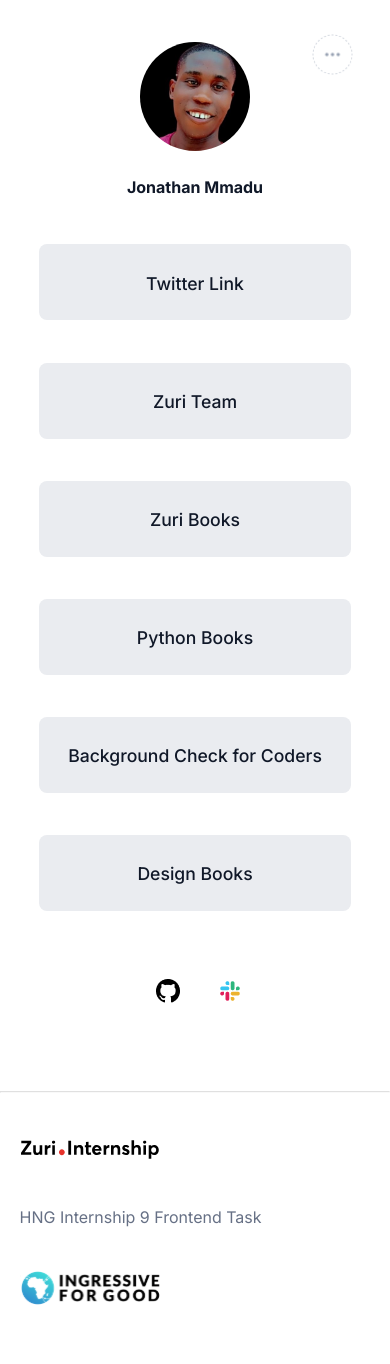
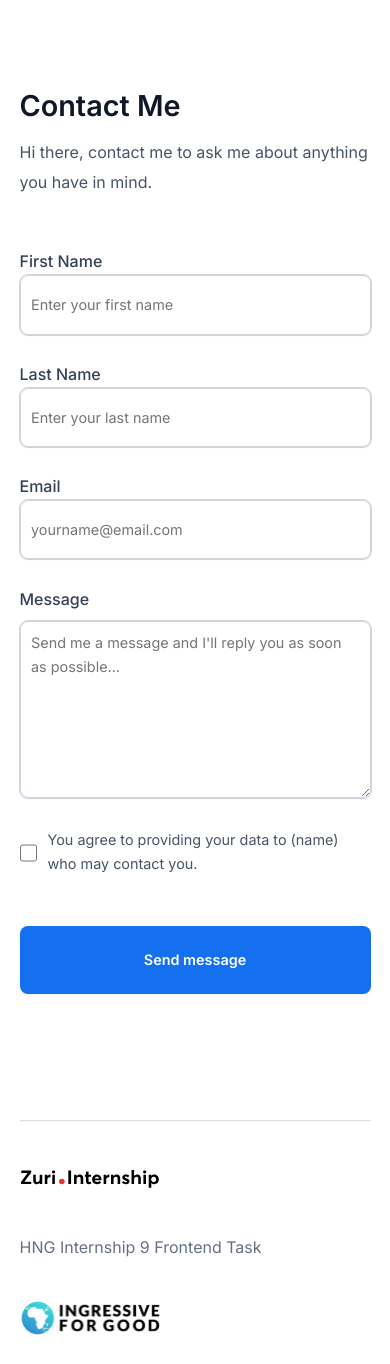
Before and after one commit to Jozz77/Linktree--HNG, a React (Create React App) app in the folder linktree/: page /contact in a window 390 px wide. Before the commit the page ends 1335 px from the top, so only its background shows below. Built offline with nearby package versions, Linux system fonts and the light colour scheme.

Commit message:
Feature: Contact button and a Contact Page which has a contact form

```diff
--- a/linktree/package.json
+++ b/linktree/package.json
@@ -9,6 +9,7 @@
     "@testing-library/user-event": "^13.5.0",
     "react": "^18.2.0",
     "react-dom": "^18.2.0",
+    "react-router-dom": "^6.4.3",
     "react-scripts": "5.0.1",
     "web-vitals": "^2.1.4"
   },
--- a/linktree/src/App.css
+++ b/linktree/src/App.css
@@ -84,9 +84,10 @@ background-color: var(--hover-color);
   text-align: center;
   width: 10%;
 }
-.linktree hr{
+hr{
   color: var(--footer-text);
   opacity: 0.3;
+  margin: 0 5%;
 }
 footer{
   padding-top: 5vh;
@@ -149,7 +150,7 @@ footer a img{
     margin: 0 10%;
     gap: 2vh;
   }
-  .links a{
+  .links a, .links .contact{
     height: 8vh;
     text-align: center;
     color: var(--text-color);
@@ -161,7 +162,7 @@ footer a img{
     line-height: 28px;
     padding-top: 3vh;
   }
-  .links a:hover{
+  .links a:hover, .links .contact:hover{
   background-color: var(--hover-color);
   }
   .git-slack{
--- a/linktree/src/App.js
+++ b/linktree/src/App.js
@@ -1,11 +1,18 @@
 import './App.css';
+import { BrowserRouter, Link, Route, Routes} from 'react-router-dom'
 import Home from './Home';
+import Contact from './Contact';
 
 
 function App() {
   return (
    <div>
-     < Home />
+     <BrowserRouter>
+      <Routes>
+        <Route path="/" element={<Home />} />
+        <Route path="/contact" element={<Contact />} />
+      </Routes>
+     </BrowserRouter>
    </div>
 
   );
--- /dev/null
+++ b/linktree/src/Contact.js
@@ -0,0 +1,54 @@
+import React from 'react'
+import './contact.css';
+import './App.css';
+import zuri from './img/Zuri.Internship_Logo.svg'
+import I4G from './img/I4G.svg'
+
+
+export default function
+() {
+  return (
+    <body>
+        <section className='contact'>
+            <div className='first-section'>
+                <h1>Contact Me</h1>
+                <p>Hi there, contact me to ask me about anything you have in mind.</p>
+            </div>
+
+            <form>
+                <div className='first-inputs'>
+                    <div>
+                        <label>First Name</label>
+                        <input type="text" placeholder='Enter your first name' id='first-name' required />
+                    </div>
+                    <div className='last-name'>
+                        <label>Last Name</label>
+                        <input type="text" placeholder='Enter your last name' id='last-name' required />
+                    </div>
+                </div>
+
+                <label>Email</label>
+                <input type="email" placeholder='yourname@email.com' id='email' required />
+
+
+                <label>Message</label>
+                <textarea placeholder="Send me a message and I'll reply you as soon as possible..." id='message' required ></textarea>
+
+               <div className='check-span'>
+                    <input type="checkbox" id='checkbox'  required />
+                    <span>You agree to providing your data to (name) who may contact you.</span>
+               </div>
+                <input type="submit" id='btn__submit' value="Send message" />
+            </form>
+
+
+        </section>
+        <hr></hr>
+      <footer>
+      <a href=""><img src={zuri} alt="Logo" id="profile__img" /></a>
+      <p>HNG Internship 9 Frontend Task</p>
+      <a href=""><img src={I4G} alt="Logo" id="profile__img" /></a>
+      </footer>
+    </body>
+  )
+}
--- a/linktree/src/Home.js
+++ b/linktree/src/Home.js
@@ -7,6 +7,7 @@ import zuri from './img/Zuri.Internship_Logo.svg'
 import I4G from './img/I4G.svg'
 import share from './img/share (2).png'
 import share_mobile from './img/share-mobile.png'
+import { Link } from 'react-router-dom';
 
 export default function Home() {
   return (
@@ -32,7 +33,8 @@ export default function Home() {
       <a href="http://books.zuri.team/" id="books" target="_blank">Zuri Books</a>
       <a href="https://books.zuri.team/python-for-beginners?ref_id=<Jo_Na_Than>" id="book__python" target="_blank">Python Books</a>
       <a href="https://background.zuri.team" id="pitch" target="_blank">Background Check for Coders</a>
-      <a href="https://books.zuri.team/design-rules" id="book__design" target="_blank">Design Books</a>
+      <Link to="/contact" className='contact-me'>Contact</Link>
+
       </div>
 
       <div className="git-slack">
--- /dev/null
+++ b/linktree/src/contact.css
@@ -0,0 +1,311 @@
+@import url('https://fonts.googleapis.com/css2?family=Inter:wght@400;500;600;700;800;900&display=swap');
+:root {
+  --body-background: #FFFFFF;
+  --button-background: #EAECF0;
+  --text-color: #101828;
+  --footer-text: #667085;
+  --hover-color: #D0D5DD;
+  --label-color: #344054;
+  --span-color: #475467;
+  --submit-color: #1570EF;
+}
+*{
+    margin: 0;
+    padding: 0;
+    box-sizing: border-box;
+    font-family: 'Inter', sans-serif;
+    color: var(--text-color);
+  }
+.contact{
+    width: 50%;
+    margin: 10vh 25% 0;
+}
+.first-section{
+    padding-bottom: 6vh;
+}
+.first-section h1{
+    font-weight: 600;
+    font-size: 2.2rem;
+    line-height: 44px;
+    padding-bottom: 1vh;
+}
+.first-section p{
+    font-weight: 400;
+    font-size: 1.2rem;
+    line-height: 30px;
+    color: var(--span-color);
+}
+#first-name, #last-name, #email, #message, #btn__submit{
+    width: 100%;
+}
+.first-inputs{
+    display: flex;
+    gap: 5%;
+    justify-content: space-between;
+    margin-bottom: 3vh;
+}
+form{
+    margin-bottom: 20vh;
+}
+label{
+    font-weight: 500;
+    font-size: 1.1rem;
+    line-height: 28px;
+    color: var(--label-color);
+}
+#first-name, #last-name, #email, #message{
+    border: 1px solid var(--hover-color);
+    outline: 1px solid var(--hover-color);
+    border-radius: 8px;
+    box-shadow: 0px 1px 2px rgba(16, 24, 40, 0.05);
+    height: 7vh;
+    font-weight: 400;
+    font-size: 1.2rem;
+    line-height: 24px;
+    padding: 0 3%;
+    color: var(--footer-text);
+}
+#email{
+    margin-bottom: 3vh;
+}
+#message{
+    height: 21vh;
+    padding: 1vh 3% 0;
+    margin-top: 1vh;
+    margin-bottom: 3vh;
+}
+.check-span{
+    display: flex;
+    gap: 2%;
+    position: relative;
+    margin-bottom: 3vh;
+}
+form span{
+    font-weight: 400;
+    font-size: 1.2rem;
+    line-height: 24px;
+    color: var(--span-color);
+    margin-left: 5%;
+}
+#checkbox{
+    width: 3%;
+    height: 4vh;
+    accent-color: var(--body-background);
+    position: absolute;
+    top: 0;
+}
+#btn__submit{
+    box-shadow: 0px 1px 2px rgba(16, 24, 40, 0.05);
+    background-color: var(--submit-color);
+    border-radius: 8px;
+    height: 8vh;
+    color: var(--body-background);
+    border: 0;
+    font-weight: 600;
+    font-size: 1.2rem;
+    line-height: 24px;
+    margin-top: 3vh;
+    cursor: pointer;
+
+}
+@media screen and (min-width: 871px) and (max-width: 1170px){
+    .contact{
+        width: 60%;
+        margin: 10vh 20% 0;
+    }
+    .first-section h1{
+        font-weight: 600;
+        font-size: 2rem;
+        line-height: 44px;
+        padding-bottom: 1vh;
+    }
+    .first-section p{
+        font-weight: 400;
+        font-size: 1.1rem;
+        line-height: 30px;
+        color: var(--span-color);
+    }
+    #first-name, #last-name, #email, #message{
+        border: 1px solid var(--hover-color);
+        outline: 1px solid var(--hover-color);
+        border-radius: 8px;
+        box-shadow: 0px 1px 2px rgba(16, 24, 40, 0.05);
+        height: 6vh;
+        font-weight: 400;
+        font-size: 1rem;
+        line-height: 24px;
+        padding: 0 3%;
+        color: var(--footer-text);
+    }
+    #message{
+        height: 18vh;
+        padding: 1vh 3% 0;
+        margin-top: 1vh;
+        margin-bottom: 3vh;
+    }
+    form span{
+        font-weight: 400;
+        font-size: 1rem;
+        line-height: 24px;
+        color: var(--span-color);
+        margin-left: 5%;
+    }
+}
+@media screen and (min-width: 701px) and (max-width: 870px){
+    .contact{
+        width: 70%;
+        margin: 10vh 15% 0;
+    }
+    .first-section h1{
+        font-weight: 600;
+        font-size: 1.9rem;
+        line-height: 44px;
+        padding-bottom: 1vh;
+    }
+    .first-section p{
+        font-weight: 400;
+        font-size: 1rem;
+        line-height: 30px;
+        color: var(--span-color);
+    }
+    #first-name, #last-name, #email, #message{
+        border: 1px solid var(--hover-color);
+        outline: 1px solid var(--hover-color);
+        border-radius: 8px;
+        box-shadow: 0px 1px 2px rgba(16, 24, 40, 0.05);
+        height: 6vh;
+        font-weight: 400;
+        font-size: 0.8rem;
+        line-height: 24px;
+        padding: 0 3%;
+        color: var(--footer-text);
+    }
+    #message{
+        height: 18vh;
+        padding: 1vh 3% 0;
+        margin-top: 1vh;
+        margin-bottom: 3vh;
+    }
+    form span{
+        font-weight: 400;
+        font-size: 0.8rem;
+        line-height: 24px;
+        color: var(--span-color);
+        margin-left: 5%;
+    }
+    label{
+        font-weight: 500;
+        font-size: 1rem;
+        line-height: 28px;
+        color: var(--label-color);
+    }
+    #btn__submit{
+        box-shadow: 0px 1px 2px rgba(16, 24, 40, 0.05);
+        background-color: var(--submit-color);
+        border-radius: 8px;
+        height: 7vh;
+        color: var(--body-background);
+        border: 0;
+        font-weight: 600;
+        font-size: 1rem;
+        line-height: 24px;
+        margin-top: 3vh;
+        cursor: pointer;
+
+    }
+}
+@media screen and (min-width: 0px) and (max-width: 700px){
+    .contact{
+        width: 90%;
+        margin: 10vh 5% 0;
+    }
+    .first-section{
+        padding-bottom: 6vh;
+    }
+    .first-section h1{
+        font-weight: 600;
+        font-size: 1.8rem;
+        line-height: 44px;
+        padding-bottom: 1vh;
+    }
+    .first-section p{
+        font-weight: 400;
+        font-size: 1rem;
+        line-height: 30px;
+        color: var(--span-color);
+    }
+    #first-name, #last-name, #email, #message, #btn__submit{
+        width: 100%;
+    }
+    .first-inputs{
+        display: flex;
+        flex-direction: column;
+        gap: 3vh;
+        justify-content: space-between;
+        margin-bottom: 3vh;
+    }
+    form{
+        margin-bottom: 15vh;
+    }
+    label{
+        font-weight: 500;
+        font-size: 1rem;
+        line-height: 28px;
+        color: var(--label-color);
+    }
+    #first-name, #last-name, #email, #message{
+        border: 1px solid var(--hover-color);
+        outline: 1px solid var(--hover-color);
+        border-radius: 8px;
+        box-shadow: 0px 1px 2px rgba(16, 24, 40, 0.05);
+        height: 7vh;
+        font-weight: 400;
+        font-size: 0.9rem;
+        line-height: 24px;
+        padding: 0 3%;
+        color: var(--footer-text);
+    }
+    #email{
+        margin-bottom: 3vh;
+    }
+    #message{
+        height: 21vh;
+        padding: 1vh 3% 0;
+        margin-top: 1vh;
+        margin-bottom: 3vh;
+    }
+    .check-span{
+        display: flex;
+        gap: 2%;
+        position: relative;
+        margin-bottom: 3vh;
+    }
+    form span{
+        font-weight: 400;
+        font-size: 0.9rem;
+        line-height: 24px;
+        color: var(--span-color);
+        margin-left: 8%;
+    }
+    #checkbox{
+        width: 5%;
+        height: 6vh;
+        accent-color: var(--body-background);
+        position: absolute;
+        top: 0;
+    }
+    #btn__submit{
+        box-shadow: 0px 1px 2px rgba(16, 24, 40, 0.05);
+        background-color: var(--submit-color);
+        border-radius: 8px;
+        height: 8vh;
+        color: var(--body-background);
+        border: 0;
+        font-weight: 600;
+        font-size: 0.9rem;
+        line-height: 24px;
+        margin-top: 3vh;
+        cursor: pointer;
+
+    }
+}
```
Also changed, not shown: 1 other file (tests, documents, lock files or other folders).
